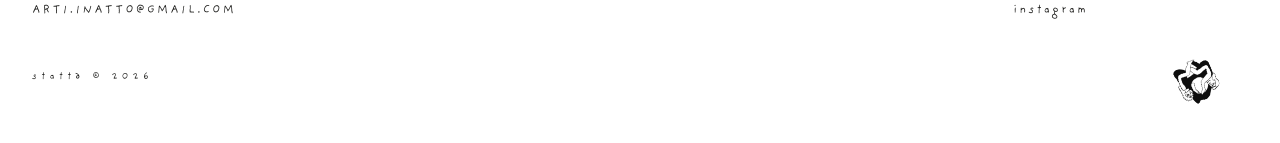
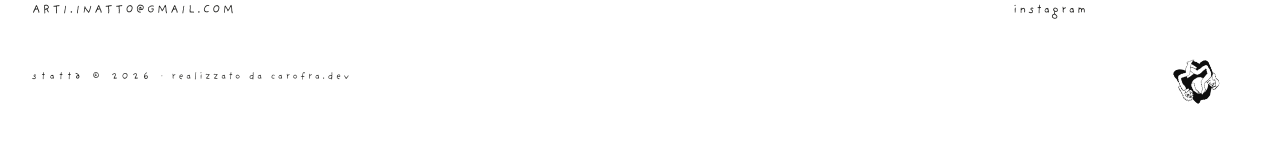
Before and after one commit to carofra/statte-site, a Next.js app: page / in a window 1280 px wide. Shown: the part 9726-9869 px from the top of the page. Built offline with nearby package versions, Linux system fonts and the light colour scheme.

Commit message:
fix footer

```diff
--- a/components/Footer.tsx
+++ b/components/Footer.tsx
@@ -36,10 +36,26 @@ export default function Footer() {
         </div>
 
         <div
-          className="mt-12 max-w-[calc(100%-8rem)] text-[10px] font-normal lowercase tracking-[0.42em] text-foreground md:max-w-[calc(100%-9rem)] lg:max-w-none"
-          aria-label="stattð, copyright 2026"
+          className="mt-12 max-w-[calc(100%-8rem)] md:max-w-[calc(100%-9rem)] lg:max-w-none"
+          aria-label="stattð, copyright 2026, realizzato da carofra.dev"
         >
-          stattð &copy; 2026
+          <p className="m-0 flex flex-col gap-1.5 text-[10px] font-normal lowercase text-foreground sm:flex-row sm:flex-wrap sm:items-baseline sm:gap-x-2 sm:gap-y-1">
+            <span className="tracking-[0.42em]">stattð &copy; 2026</span>
+            <span className="text-foreground/45 max-sm:hidden" aria-hidden>
+              ·
+            </span>
+            <span className="tracking-[0.24em] text-foreground/90">
+              realizzato da{" "}
+              <a
+                href="https://carofra.dev"
+                target="_blank"
+                rel="noopener noreferrer"
+                className="text-foreground underline-offset-4 transition-colors hover:underline"
+              >
+                carofra.dev
+              </a>
+            </span>
+          </p>
         </div>
       </Container>
 
```
